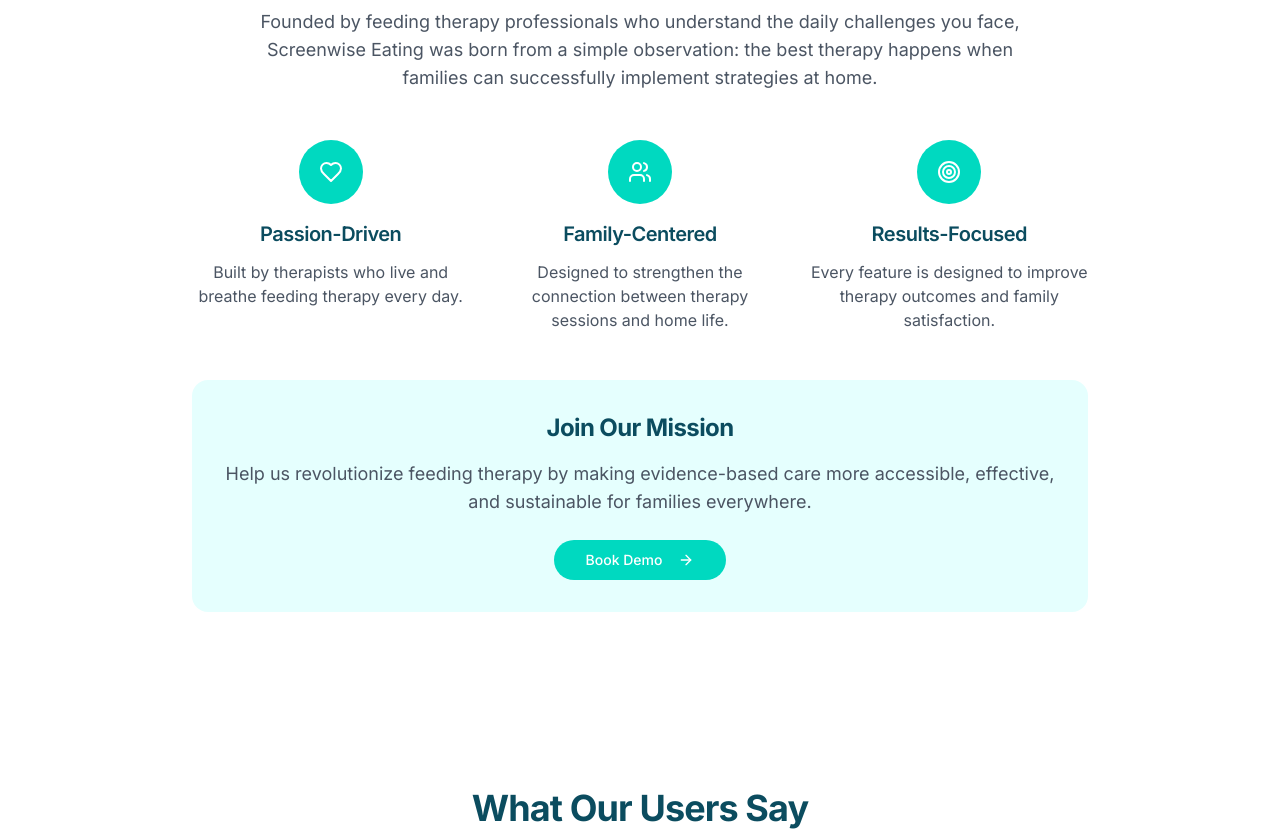
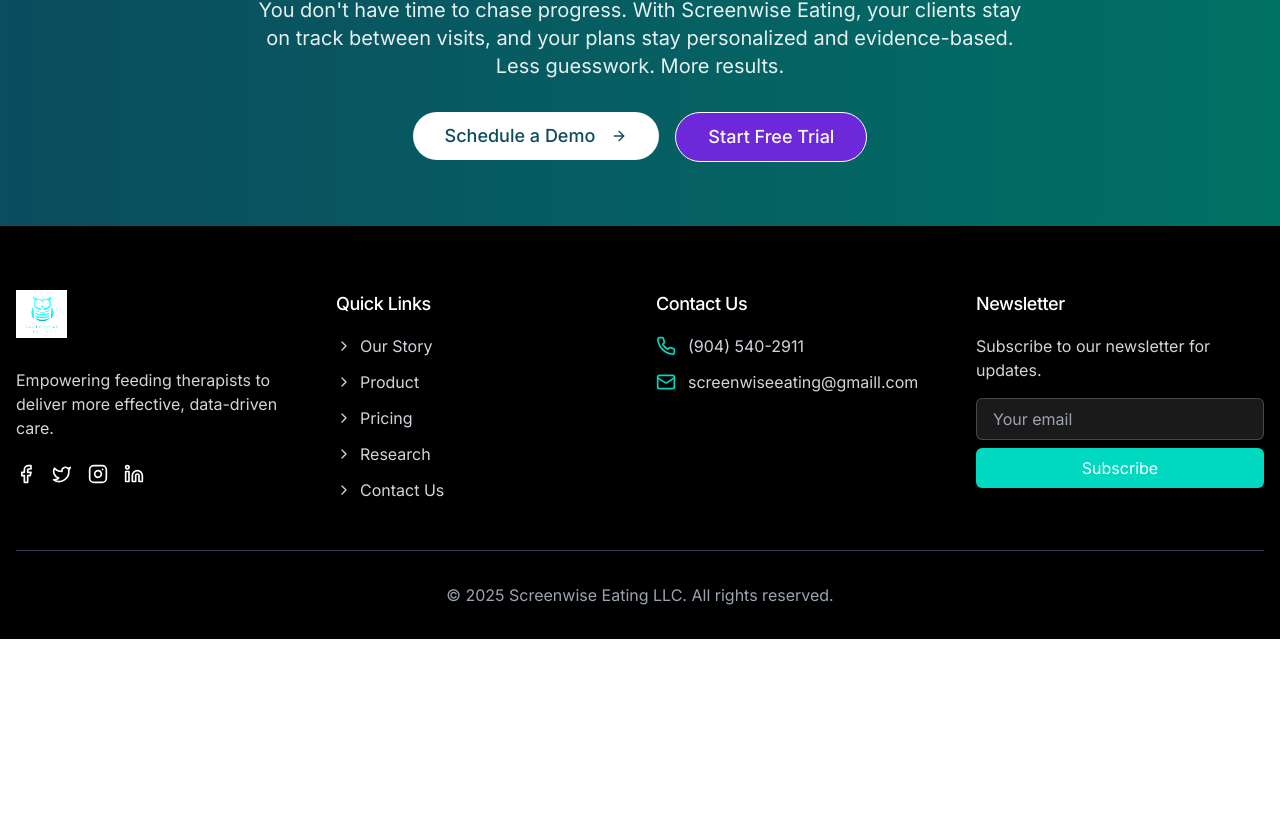
Before and after one commit to canaankimball/screenwise-website-builder, a React (Vite) app: page / in a window 1280 px wide. Shown: the part 5372-6203 px from the top of the page. After the commit the page ends 6011 px from the top, so only its background shows below. Built offline with nearby package versions, Linux system fonts and the light colour scheme.

Commit message:
Remove Our Story and Testimonials sections
Removed the OurStory and Testimonials components from the home page (Index.tsx).

```diff
--- a/src/pages/Index.tsx
+++ b/src/pages/Index.tsx
@@ -4,12 +4,10 @@ import Layout from '@/components/Layout';
 import Hero from '@/components/home/Hero';
 import Features from '@/components/home/Features';
 import HowItWorks from '@/components/home/HowItWorks';
-import Testimonials from '@/components/home/Testimonials';
 import CTA from '@/components/home/CTA';
 import ClinicalValue from '@/components/home/ClinicalValue';
 import Evidence from '@/components/home/Evidence';
 import WhoItsFor from '@/components/home/WhoItsFor';
-import OurStory from '@/components/home/OurStory';
 
 const Index = () => {
   return (
@@ -20,8 +18,6 @@ const Index = () => {
       <ClinicalValue />
       <Evidence />
       <WhoItsFor />
-      <OurStory />
-      <Testimonials />
       <CTA />
     </Layout>
   );
```
